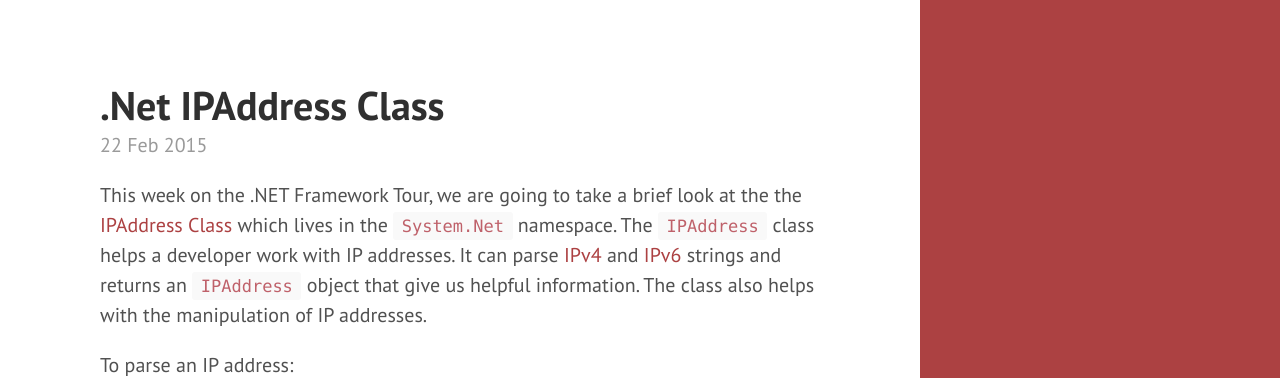
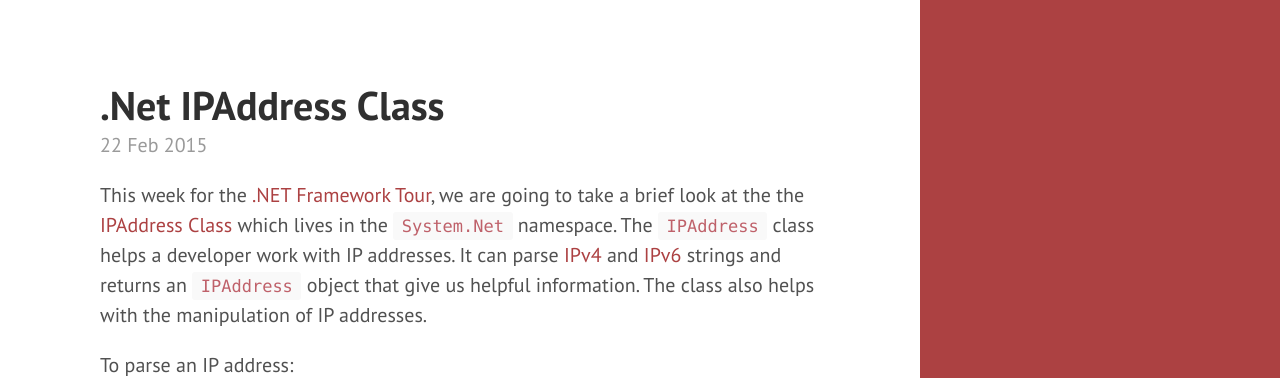
Before and after one commit to jsturtevant/jsturtevant.github.io, a Jekyll site: the page built from _posts/2015-02-22-net-ipaddress-class.markdown, in a window 1280 px wide and 900 px high. Shown: the top 378 px of the window. Built offline with Jekyll 4.4.1, drawn with Linux system fonts in a browser that asks for light colours; Markdown is read by kramdown in place of the engine named in the settings; comment, search, counter and statistics services are not loaded.

Commit message:
updated some links

````diff
--- a/_posts/2015-02-22-net-ipaddress-class.markdown
+++ b/_posts/2015-02-22-net-ipaddress-class.markdown
@@ -7,7 +7,7 @@ categories:
 - .net framework tour
 ---
 
-This week on the .NET Framework Tour, we are going to take a brief look at the the [IPAddress Class](https://msdn.microsoft.com/en-us/library/System.Net.IPAddress(v=vs.110).aspx) which lives in the  ```System.Net``` namespace.  The ```IPAddress``` class helps a developer work with IP addresses.  It can parse [IPv4](http://en.wikipedia.org/wiki/IPv4) and [IPv6](http://en.wikipedia.org/wiki/IPv6_address) strings and returns an ```IPAddress``` object that give us helpful information.  The class also helps with the manipulation of IP addresses.
+This week for the [.NET Framework Tour](/dotnet-framework-tour/), we are going to take a brief look at the the [IPAddress Class](https://msdn.microsoft.com/en-us/library/System.Net.IPAddress(v=vs.110).aspx) which lives in the  ```System.Net``` namespace.  The ```IPAddress``` class helps a developer work with IP addresses.  It can parse [IPv4](http://en.wikipedia.org/wiki/IPv4) and [IPv6](http://en.wikipedia.org/wiki/IPv6_address) strings and returns an ```IPAddress``` object that give us helpful information.  The class also helps with the manipulation of IP addresses.
 
 To parse an IP address:
 {% highlight csharp %}
````
